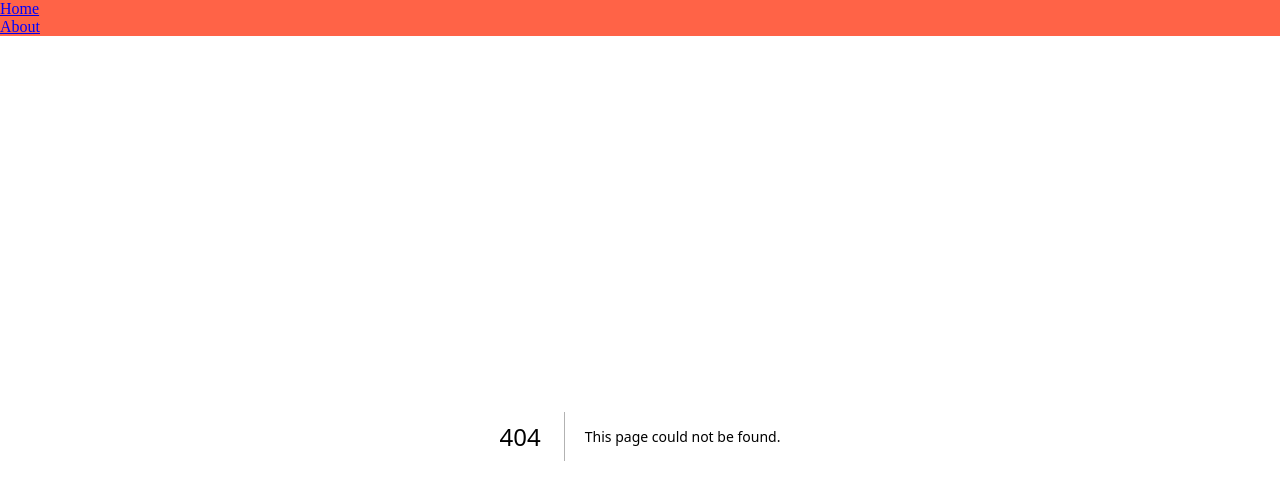
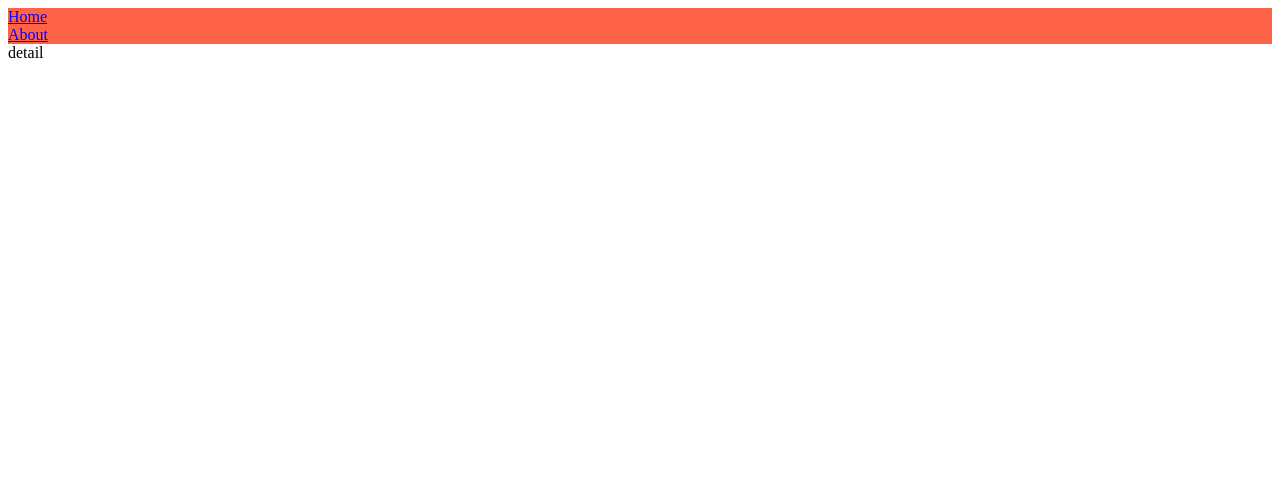
Before and after one commit to harenohee/nextjs-intro, a Next.js app: page /movies/1 in a window 1280 px wide. Before the commit this address had no page. Shown: the top 500 px of the page. Built offline with nearby package versions, Linux system fonts and the light colour scheme.

Commit message:
Dynamic Routes - url에 변수 추가

```diff
--- /dev/null
+++ b/pages/movies/[id].js
@@ -0,0 +1,7 @@
+import { useRouter } from "next/router";
+
+// url에 변수를 넣는 방법
+export default function Detail() {
+  const router = useRouter();
+  return "detail";
+}
```
